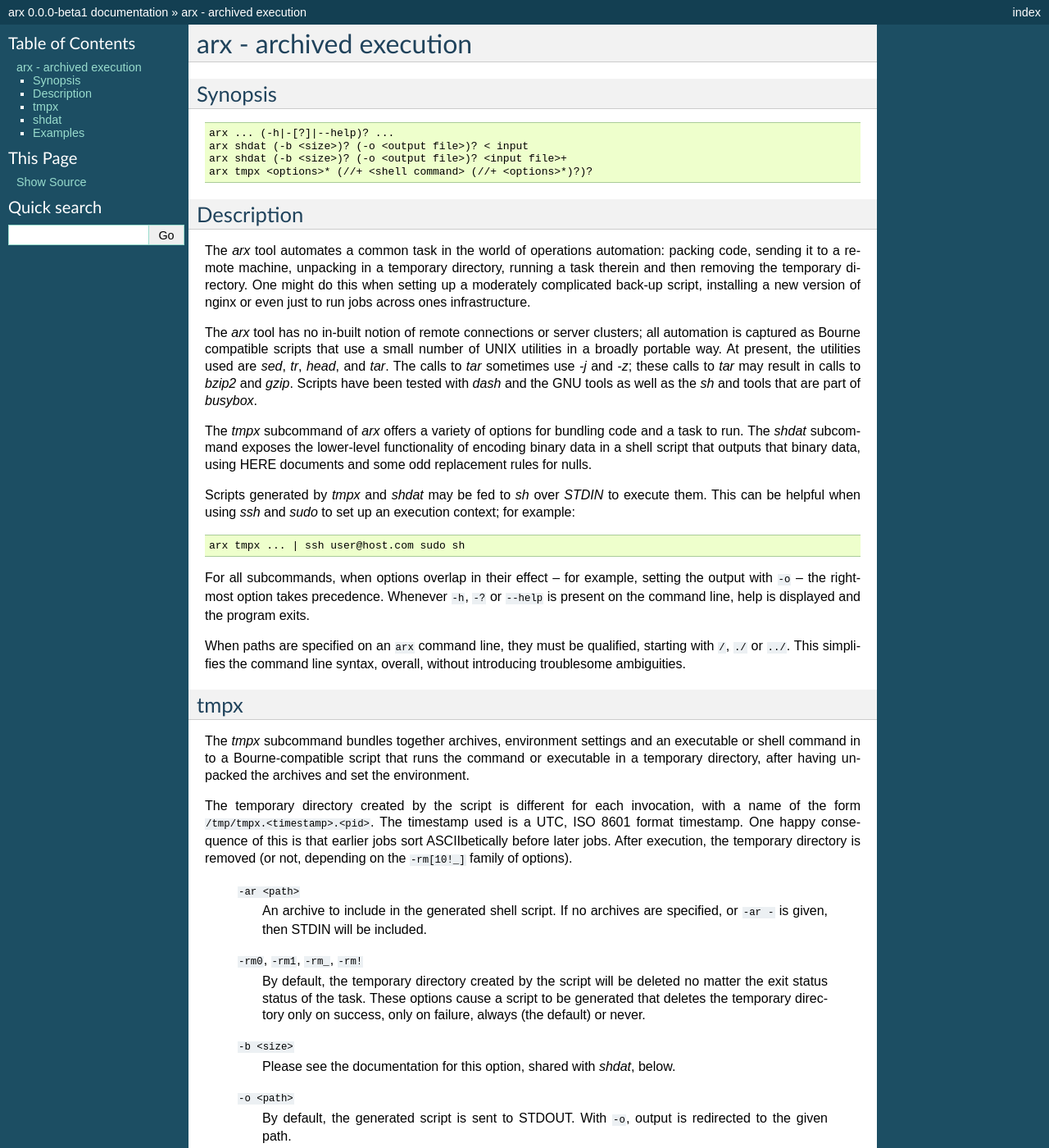
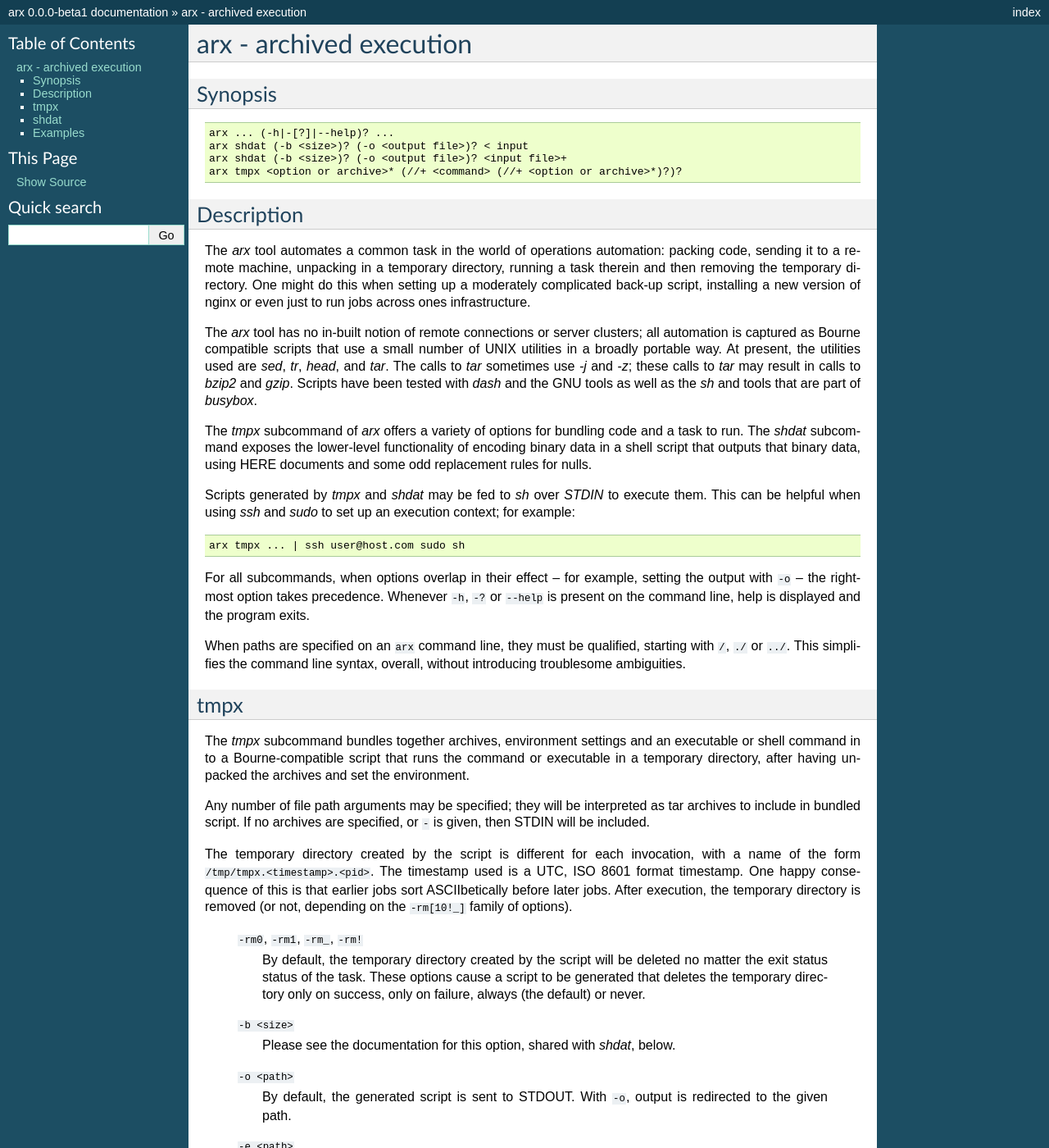
Before and after one commit to solidsnack/arx, a Sphinx documentation site: the page built from docs/index.rst, in a window 1280 px wide and 1400 px high. Shown: the whole window at 82% size. Built offline with Sphinx 7.4.7, drawn with Linux system fonts in a browser that asks for light colours.

Commit message:
Document removal of -ar for archives.

```diff
--- a/docs/index.rst
+++ b/docs/index.rst
@@ -10,7 +10,7 @@ Synopsis
     arx ... (-h|-[?]|--help)? ...
     arx shdat (-b <size>)? (-o <output file>)? < input
     arx shdat (-b <size>)? (-o <output file>)? <input file>+
-    arx tmpx <options>* (//+ <shell command> (//+ <options>*)?)?
+    arx tmpx <option or archive>* (//+ <command> (//+ <option or archive>*)?)?
 
 Description
 -----------
@@ -60,16 +60,16 @@ executable or shell command in to a Bourne-compatible script that runs the
 command or executable in a temporary directory, after having unpacked the
 archives and set the environment.
 
+Any number of file path arguments may be specified; they will be interpreted
+as tar archives to include in bundled script. If no archives are specified, or
+``-`` is given, then STDIN will be included.
+
 The temporary directory created by the script is different for each
 invocation, with a name of the form ``/tmp/tmpx.<timestamp>.<pid>``. The
 timestamp used is a UTC, ISO 8601 format timestamp. One happy consequence of
 this is that earlier jobs sort ASCIIbetically before later jobs. After
 execution, the temporary directory is removed (or not, depending on the
 ``-rm[10!_]`` family of options).
-
-  ``-ar <path>``
-    An archive to include in the generated shell script. If no archives are
-    specified, or ``-ar -`` is given, then STDIN will be included.
 
   ``-rm0``, ``-rm1``, ``-rm_``, ``-rm!``
     By default, the temporary directory created by the script will be deleted
@@ -144,7 +144,7 @@ Examples
   git archive HEAD | bzip2 | arx tmpx -rm0 -e ./build-script.py
 
   # Bundle an instance of an application with DB credentials and run it.
-  arx tmpx -rm! -ar ./app.tbz -ar ./stage-info.tgz // rake start | ssh ...
+  arx tmpx -rm! ./app.tbz ./stage-info.tgz // rake start | ssh ...
 
   # Get dump of linking info for build that works here but not there.
-  arx tmpx -ar ./server-build.tgz LD_DEBUG=files // ./bin/start | ssh ...
+  arx tmpx ./server-build.tgz LD_DEBUG=files // ./bin/start | ssh ...
```
Also changed, not shown: docs/blessed/arx.txt (+7 -9 lines), 2 other files.
